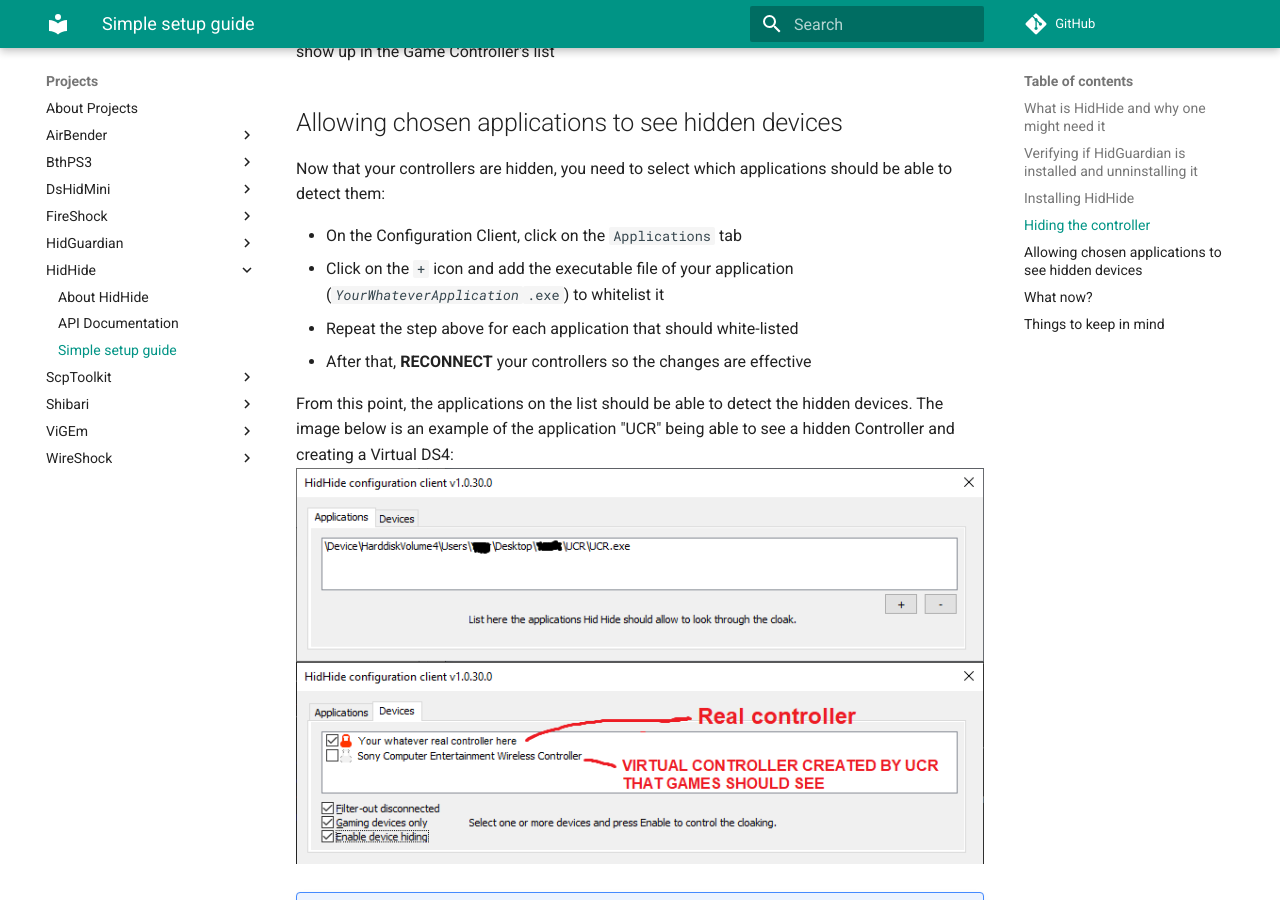
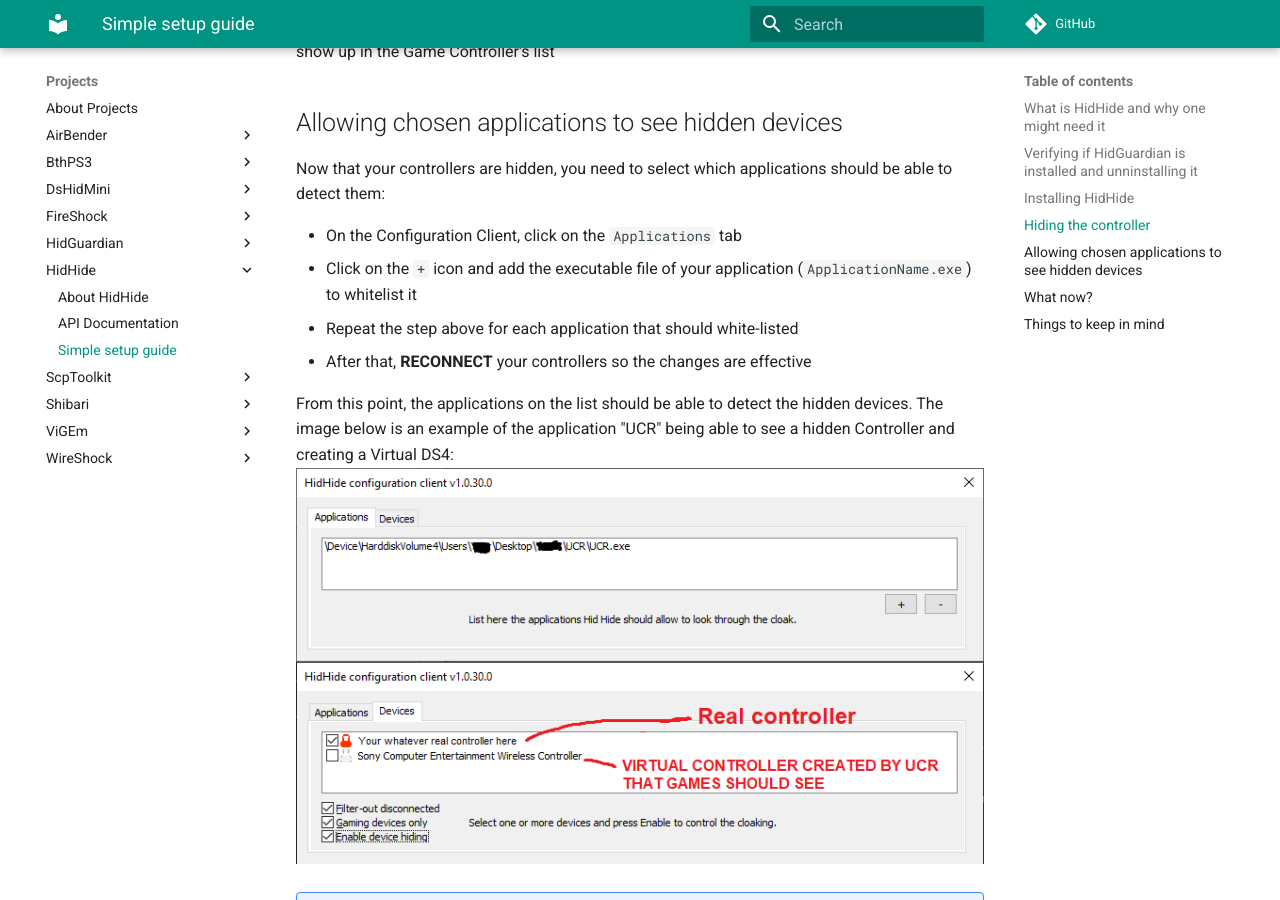
Before and after one commit to nefarius/ViGEm.github.io, an MkDocs documentation site: the page built from docs/projects/HidHide/Simple-Setup-Guide.md, in a window 1280 px wide and 900 px high, scrolled down 3725 px. Built offline with MkDocs 1.6.1 and Material for MkDocs 9.7.7, drawn with Linux system fonts in a browser that asks for light colours; comment, search, counter and statistics services are not loaded.

Commit message:
fixed formatting

```diff
--- a/docs/projects/HidHide/Simple-Setup-Guide.md
+++ b/docs/projects/HidHide/Simple-Setup-Guide.md
@@ -70,7 +70,7 @@
 Now that your controllers are hidden, you need to select which applications should be able to detect them:
 
 - On the Configuration Client, click on the `Applications` tab
-- Click on the `+` icon and add the executable file of your application (_`YourWhateverApplication`_`.exe`)  to whitelist it
+- Click on the `+` icon and add the executable file of your application (`ApplicationName.exe`)  to whitelist it
 - Repeat the step above for each application that should white-listed
 - After that, __RECONNECT__ your controllers so the changes are effective
 
```
